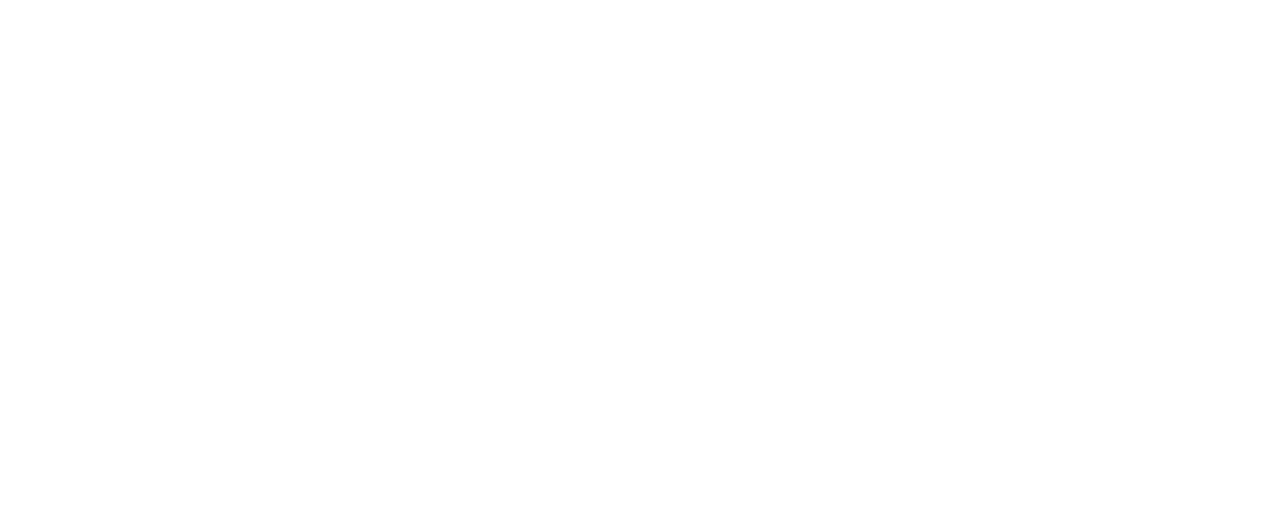
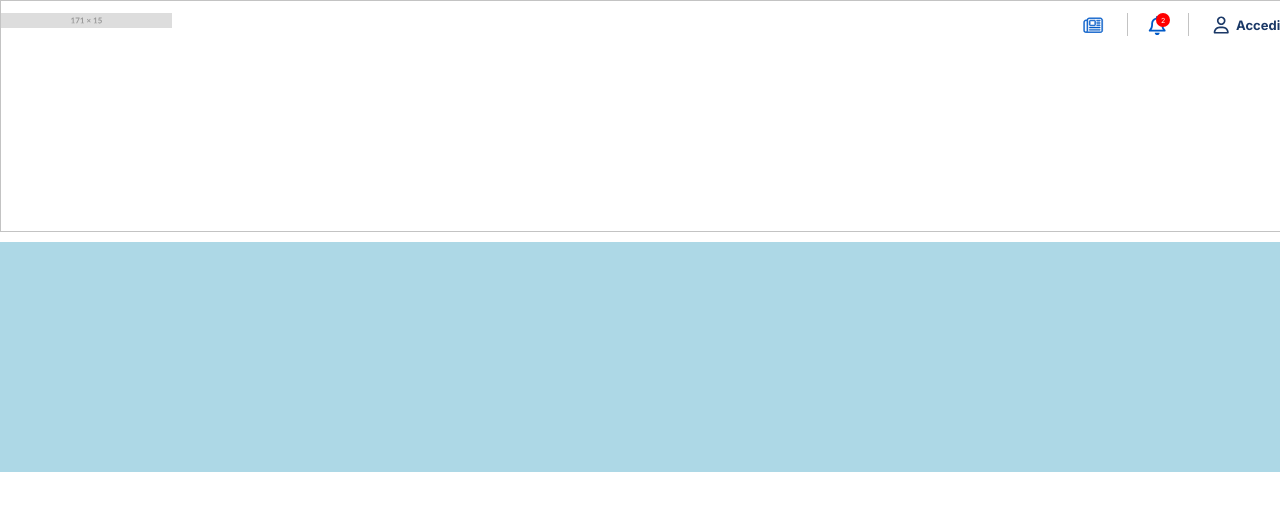
Before and after one commit to FrancescoSorini/ppm1-repo, a website: page main.html in a window 1280 px wide. Drawn offline with Linux system fonts and the light colour scheme.

Commit message:
Creazione e completamento top row dello header, reference dal sito originale per @media acquisite

```diff
--- a/main.html
+++ b/main.html
@@ -1,10 +1,44 @@
 <!DOCTYPE html>
 <html lang="en">
-<head>
-    <meta charset="UTF-8">
-    <title>Title</title>
-</head>
-<body>
+    <head>
+        <meta charset="UTF-8">
+        <title>Tutte le ultime notizie in tempo reale dall'Emilia Romagna e dalle Marche</title>
+        <link rel="stylesheet" href="styles.css">
+        <link rel="preconnect" href="https://fonts.googleapis.com">
+        <link rel="preconnect" href="https://fonts.gstatic.com" crossorigin>
+        <link href="https://fonts.googleapis.com/css2?family=Inter:ital,opsz,wght@0,14..32,100..900;1,14..32,100..900&display=swap" rel="stylesheet">
 
-</body>
+        <link rel="icon" href="https://placehold.co/600x400/blue/white">
+    </head>
+    <body>
+        <header>
+            <div class="top-row">
+                <div class="top-row-logo">
+                    <img class="top-row-logo-img" src="media/171x15.svg">
+                </div>
+                <div class="top-row-spacing"></div>
+                <div class="top-row-login">
+                    <img class="newspaper-icon" src="media/newspaper-icon.svg">
+                    <div class="top-row-bell-wrapper">
+                        <div class="top-row-bell">
+                            <img class="top-row-bell-icon" src="media/notification-bell-icon.svg">
+                            <div class="top-row-bell-counter">
+                                <p>2</p>
+                            </div>
+                        </div>
+
+                    </div>
+                    <button class="top-row-login-button">
+                        <img class="user-icon" src="media/user-icon.svg">
+                        <span>Accedi</span>
+                    </button>
+                </div>
+            </div>
+            <div class="logo-row"></div>
+            <div class="trending-topics-row"></div>
+            <div class="navigation-row"></div>
+        </header>
+
+        <div class="prova"></div>
+    </body>
 </html>
--- a/styles.css
+++ b/styles.css
@@ -0,0 +1,131 @@
+body{
+    display: flex;
+    flex-direction: column;
+    justify-content: center;
+    align-items: center;
+
+    margin:0;
+    font-family: "Inter", sans-serif;
+    font-size: 12px;
+}
+
+
+header{
+    border: 1px solid #c3c3c3;
+
+    max-width: 1280px;
+    width: 100%;
+    height: 230px;
+    /* position:relative; */
+    margin: 0 auto 10px;
+}
+
+.top-row{
+
+    display: grid;
+    grid-template-columns: 200px 1fr 200px;
+    padding: 12px 0;
+
+    height: 23px;
+}
+
+.top-row-spacing{
+    display: flex;
+    justify-content: center;
+    align-items: center;
+}
+
+.top-row-login{
+    display: flex;
+    justify-content: space-between;
+    align-items: center;
+    gap: 12px;
+    height: 23px;
+}
+
+.newspaper-icon{
+    height: 16px;
+}
+
+.top-row-bell-wrapper{
+    display: flex;
+    justify-content: center;
+    min-width: 60px;
+    height: 23px;
+    border-left: 1px solid #c3c3c3;
+    border-right: 1px solid #c3c3c3;
+}
+
+.top-row-bell{
+    position: relative;
+    fill: #005ac7;
+}
+
+@media (min-width: 1024px){
+    .top-row-bell{
+        width: 20px;
+        height: 20px;
+        fill: #0250b0;
+    }
+}
+
+.top-row-bell-counter{
+    position: absolute;
+    top: 0;
+    right: -2px;
+    background-color: red;
+    border-radius: 50%;
+    width: 12px;
+    height: 12px;
+    display: flex;
+    justify-content: center;
+    align-items: center;
+    padding: 1px;
+}
+
+.top-row-bell-counter p{
+    color: #fff;
+    font-size: 7px;
+}
+
+.top-row-login-button{
+    border: none;
+    background-color: transparent;
+    padding: 0;
+    cursor: pointer;
+    color: #1b3967;
+    font-size: inherit;
+    text-transform: inherit;
+    font-weight: 500;
+    font-family: Inter, sans-serif;
+    display: flex;
+    align-items: center;
+    gap: 6px;
+}
+
+@media (min-width:768px){
+    .top-row-login-button{
+        color: #1b3967;
+        font-weight: 700;
+        font-size: 13px;
+        min-width: 69px;
+    }
+}
+@media (min-width: 768px) {
+    .top-row-login-button>span {
+        display: block;
+    }
+}
+
+
+.user-icon{
+    width: 18px;
+    height: 18px;
+}
+
+.prova{
+    background-color: lightblue;
+    max-width: 1280px;
+    width: 100%;
+    height: 230px;
+}
```
Also changed, not shown: media/171x15.svg (added), media/newspaper-icon.svg (added), media/notification-bell-icon.svg (added), media/user-icon.svg (added).
